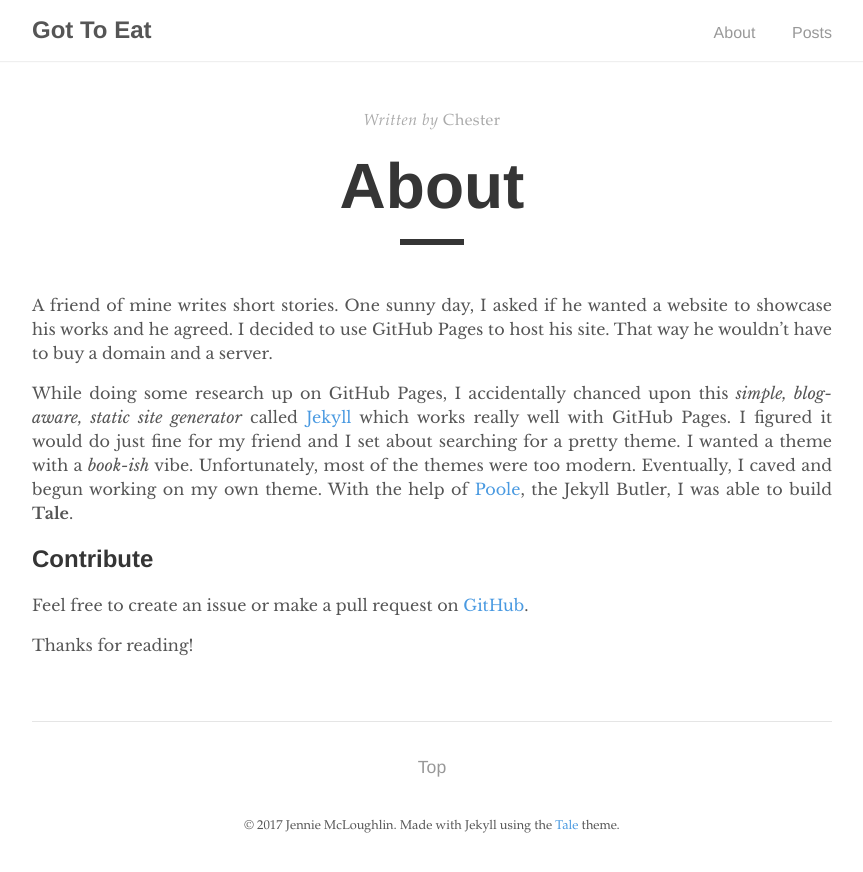
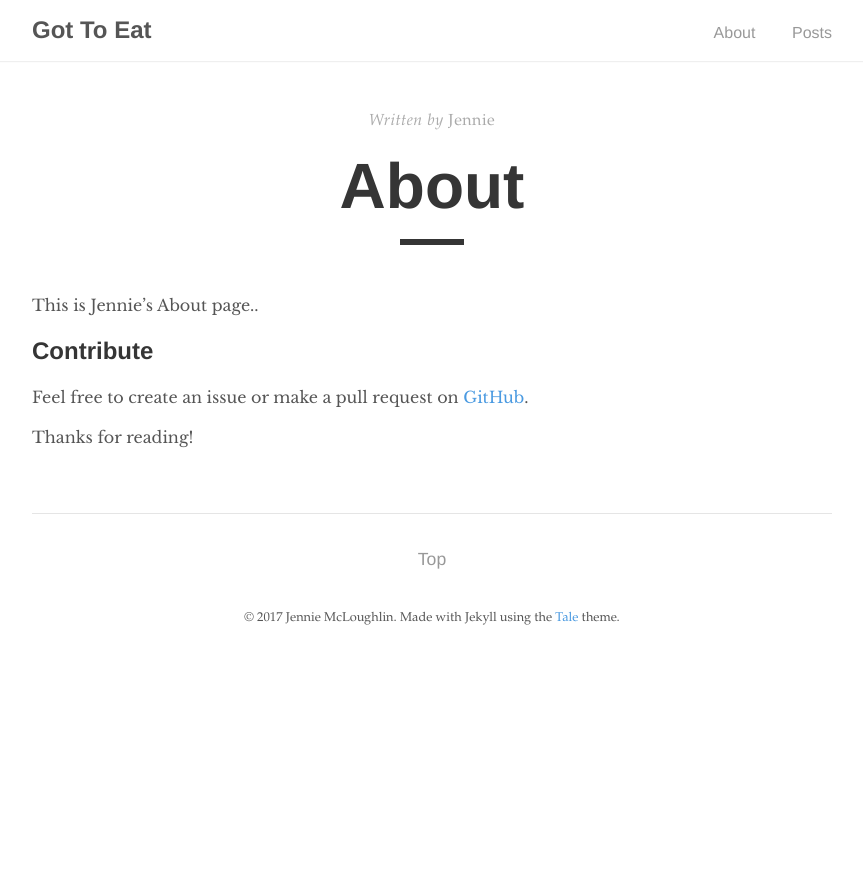
Before and after one commit to jengrdnr/jen-blog, a Jekyll site: the page built from about.md, in a window 1280 px wide. Shown: the top 872 px of the page, without its empty margins (208-1071 px from the left). Built offline with Jekyll 4.4.1, drawn with Linux system fonts in a browser that asks for light colours.

Commit message:
Removed dummy content from about page

```diff
--- a/about.md
+++ b/about.md
@@ -1,15 +1,13 @@
 ---
 layout: post
 title: "About"
-author: "Chester"
+author: "Jennie"
 permalink: /about/
 ---
 
-A friend of mine writes short stories. One sunny day, I asked if he wanted a website to showcase his works and he agreed. I decided to use GitHub Pages to host his site. That way he wouldn't have to buy a domain and a server.
-
-While doing some research up on GitHub Pages, I accidentally chanced upon this _simple, blog-aware, static site generator_ called [Jekyll](https://jekyllrb.com/) which works really well with GitHub Pages. I figured it would do just fine for my friend and I set about searching for a pretty theme. I wanted a theme with a _book-ish_ vibe. Unfortunately, most of the themes were too modern. Eventually, I caved and begun working on my own theme. With the help of [Poole](https://github.com/poole/poole), the Jekyll Butler, I was able to build **Tale**.
+This is Jennie's About page..
 
 ## Contribute
-Feel free to create an issue or make a pull request on [GitHub](https://github.com/chesterhow/tale).
+Feel free to create an issue or make a pull request on [GitHub](https://github.com/jengrdnr/jen-blog).
 
 Thanks for reading!
```
